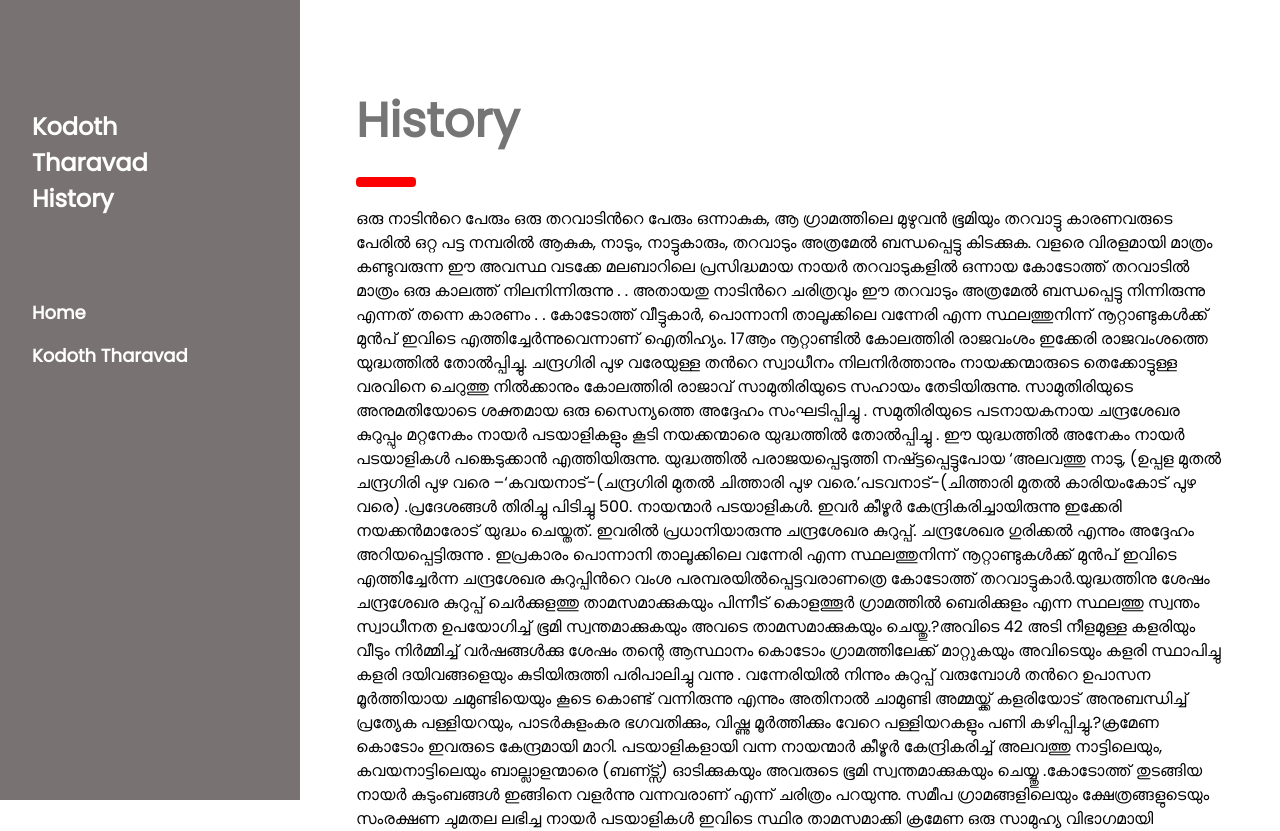
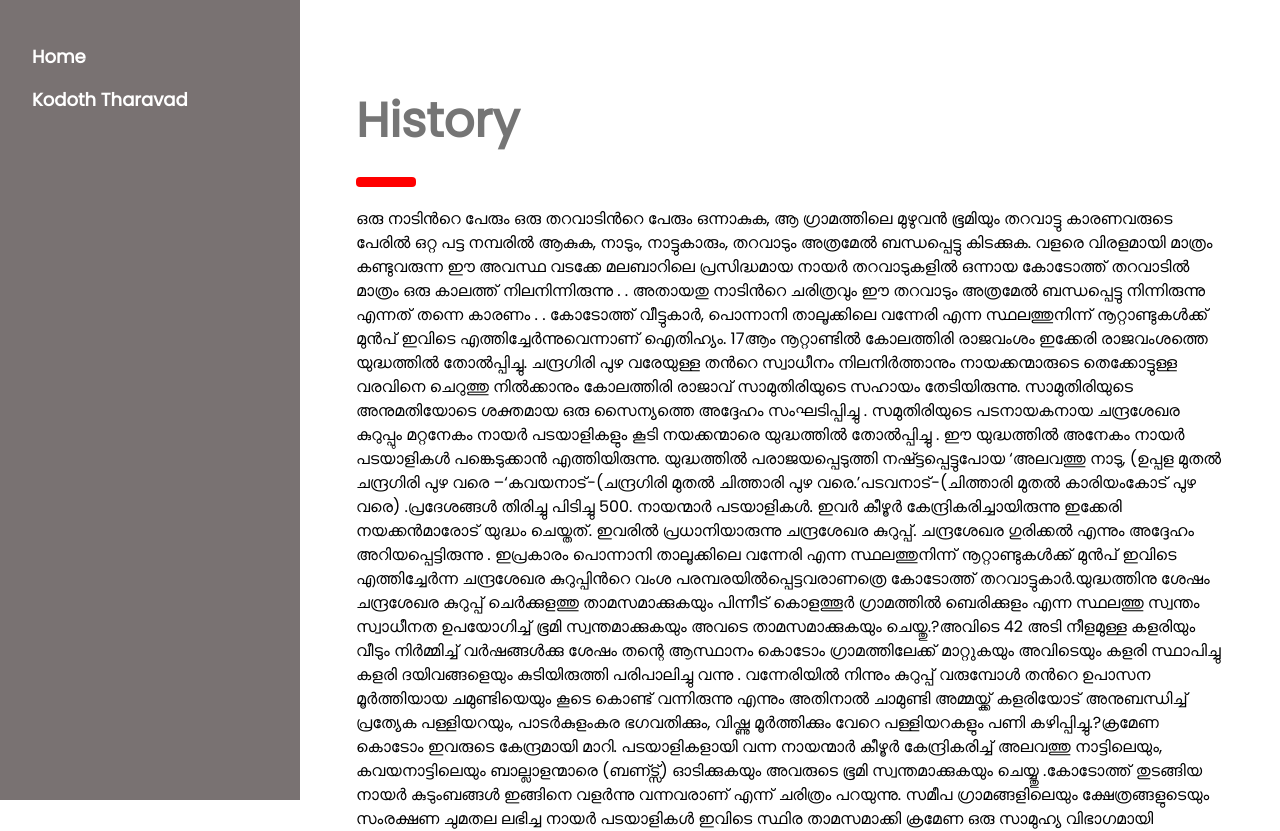
Before and after one commit to kodoththaravad/kodoththaravad, a website: page historyData/history.html in a window 1280 px wide. Shown: the top 831 px of the page. Drawn offline with Linux system fonts and the light colour scheme.

Commit message:
update February18/2019

```diff
--- a/historyData/history.html
+++ b/historyData/history.html
@@ -17,7 +17,8 @@ body {font-size:16px;}
 <nav class="stsn-sidebar stsn-red stsn-collapse stsn-top stsn-large stsn-padding" style="z-index:3;width:300px;font-weight:bold;" id="mySidebar"><br>
   <a href="javascript:void(0)" onclick="stsn_close()" class="stsn-button stsn-hide-large stsn-display-topleft" style="width:100%;font-size:22px">Close Menu</a>
   <div class="stsn-container">
-    <h3 class="stsn-padding-64"><b>Kodoth<br>Tharavad<br>History</b></h3>
+    <!--<h3 class="stsn-padding-64"><b>Kodoth<br>Tharavad<br>History</b></h3>
+    -->
   </div>
   <div class="stsn-bar-block">
       <a href="../index.html" onclick="stsn_close()" class="stsn-bar-item stsn-button stsn-hover-white">Home</a>
```
